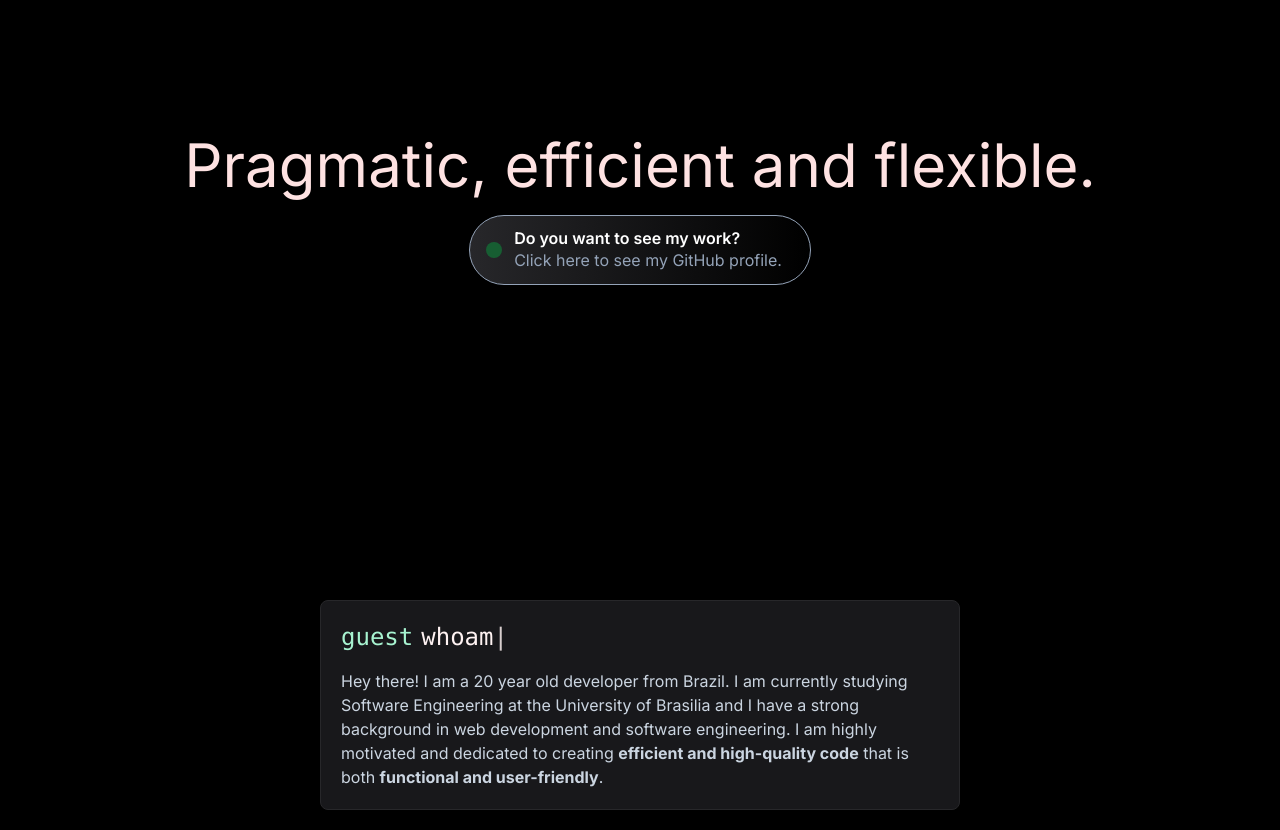
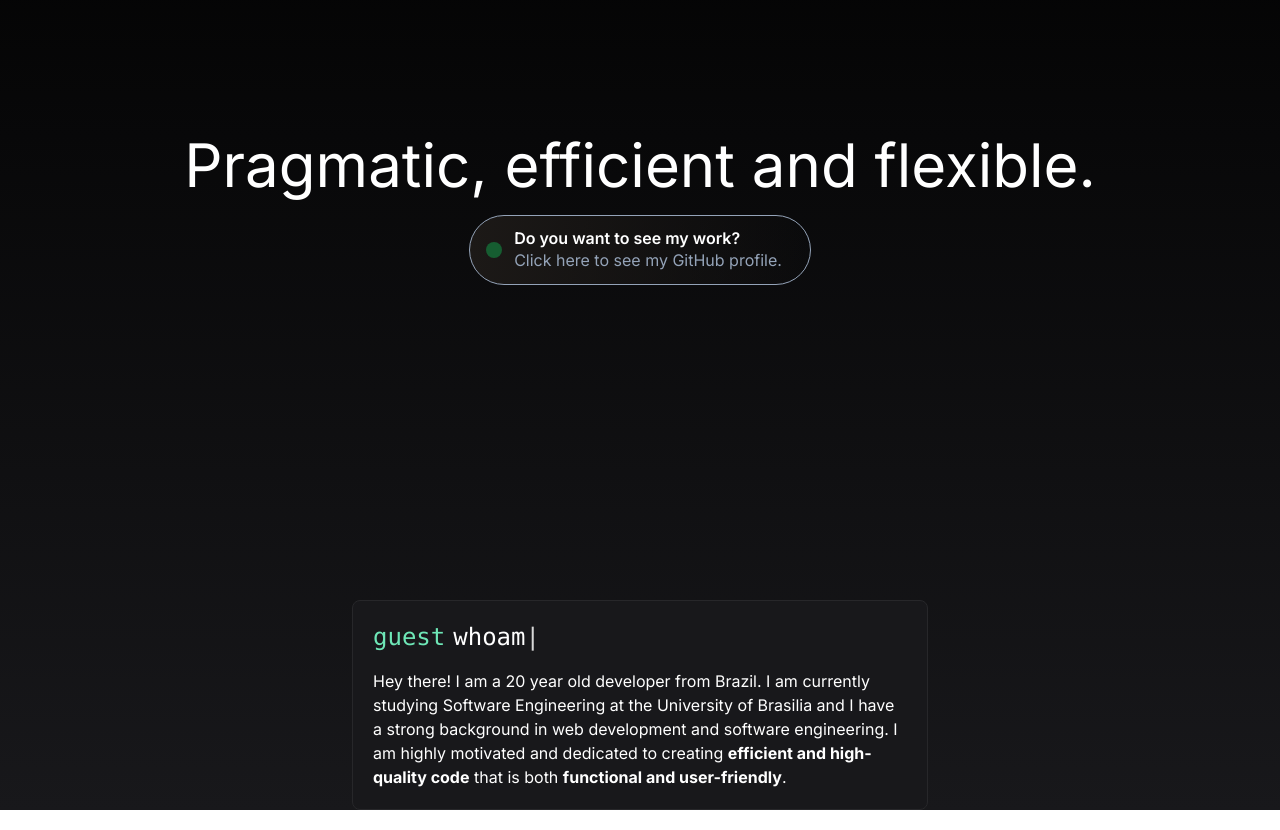
Before and after one commit to bitterteriyaki/portfolio, a Next.js app: page / in a window 1280 px wide. Shown: the part 200-1030 px from the top of the page. Built offline with nearby package versions, Linux system fonts and the light colour scheme; a web font is replaced by a local one.

Commit message:
feat: modularize application components

```diff
--- a/components/AboutMe.tsx
+++ /dev/null
@@ -1,105 +0,0 @@
-import { useState, useEffect } from 'react';
-import CardShine from './CardShine';
-
-function sleep(ms: number) {
-  return new Promise((resolve) => setTimeout(resolve, ms));
-}
-
-export default function AboutMe() {
-  const shineSize = 256;
-  const [coords, setCoords] = useState({ x: 0, y: 0 });
-
-  const classes = [
-    'w-5/6',
-    'md:w-1/2',
-    'p-5',
-    'bg-zinc-900',
-    'max-w-2xl',
-    'rounded-lg',
-    'border',
-    'border-solid',
-    'border-zinc-800',
-    'overflow-hidden',
-    'group',
-    'relative',
-    'ease-out',
-    'duration-200',
-    'mb-5',
-  ];
-
-  const typingText = 'whoami';
-
-  const [text, setText] = useState('');
-  const [typing, setTyping] = useState<boolean>(true);
-
-  useEffect(() => {
-    const timeout = setTimeout(() => {
-      if (typing === true && text !== typingText) {
-        setText(typingText.slice(0, text.length + 1));
-      } else if (typing === true && text === typingText) {
-        sleep(2000).then(() => setTyping(false));
-      } else if (typing === false) {
-        setText(typingText.slice(0, text.length - 1));
-        if (text.length <= 1) setTyping(true);
-      }
-    }, 200);
-
-    return () => clearTimeout(timeout);
-  }, [text, typing]);
-
-  function handleMouseMove(event: React.MouseEvent<HTMLDivElement>) {
-    const coordX = event.pageX - event.currentTarget.offsetLeft - shineSize / 2;
-    const coordY = event.pageY - event.currentTarget.offsetTop - shineSize / 2;
-
-    setCoords({ x: coordX, y: coordY });
-
-    const x =
-      event.pageX -
-      event.currentTarget.offsetLeft -
-      event.currentTarget.offsetWidth / 2;
-    const y =
-      event.pageY -
-      event.currentTarget.offsetTop -
-      event.currentTarget.offsetHeight / 2;
-
-    const degX = (x * 6) / event.currentTarget.offsetWidth;
-    const degY = (y * 2) / event.currentTarget.offsetHeight;
-
-    const transform = `perspective(700px) rotateX(${degY}deg) rotateY(${-degX}deg)`;
-    event.currentTarget.style.transform = transform;
-  }
-
-  function handleMouseOut(event: React.MouseEvent<HTMLDivElement>) {
-    event.currentTarget.style.transform =
-      'perspective(700px) rotateX(0deg) rotateY(0deg)';
-  }
-
-  return (
-    <div
-      className={classes.join(' ')}
-      onMouseMove={handleMouseMove}
-      onMouseOut={handleMouseOut}
-    >
-      <h2 className="mb-4 text-red-50">
-        <code className="bg-inherit text-2xl">
-          <span className="mr-2 text-emerald-200">
-            guest
-            <i className="nf nf-md-chevron_right"></i>
-          </span>
-          <span>{text}</span>
-          <span className="animate-pulse">|</span>
-        </code>
-      </h2>
-      <p className="text-slate-300">
-        Hey there! I am a 20 year old developer from Brazil. I am currently
-        studying Software Engineering at the University of Brasilia and I have a
-        strong background in web development and software engineering. I am
-        highly motivated and dedicated to creating
-        {` `}
-        <b>efficient and high-quality code</b>
-        {` `}that is both <b>functional and user-friendly</b>.
-      </p>
-      <CardShine x={coords.x} y={coords.y} />
-    </div>
-  );
-}
--- a/components/BubbleHover.tsx
+++ b/components/BubbleHover.tsx
@@ -1,11 +1,10 @@
 import { useState } from 'react';
 
-export default function BubbleHover() {
+function BubbleHover() {
   const [current, setCurrent] = useState<number>();
-  const classes = ['text-red-100', 'text-6xl', 'text-center', 'my-5'];
 
-  function mapSpans(char: string, index: number) {
-    const classes = ['duration-[50ms]'];
+  function mapChars(char: string, index: number) {
+    const classes = ['duration-100'];
 
     if (index === current) classes.push('font-extrabold');
     if (index - 1 === current || index + 1 === current)
@@ -28,7 +27,9 @@ export default function BubbleHover() {
   }
 
   const text = 'Pragmatic, efficient and flexible.';
-  const spans = text.split('').map(mapSpans);
+  const spans = text.split('').map(mapChars);
 
-  return <h1 className={classes.join(' ')}>{spans}</h1>;
+  return <h1 className="my-5 text-center text-6xl text-white">{spans}</h1>;
 }
+
+export default BubbleHover;
--- /dev/null
+++ b/components/Card.tsx
@@ -0,0 +1,60 @@
+import { useState } from 'react';
+import Shine from './Shine';
+
+function Card(props: { children: React.ReactNode }) {
+  const [coords, setCoords] = useState({ x: 0, y: 0 });
+  const classes = [
+    'p-5',
+    'bg-zinc-900',
+    'border',
+    'border-solid',
+    'border-zinc-800',
+    'rounded-lg',
+    'w-full',
+    'ease-out',
+    'duration-200',
+    'group',
+    'overflow-hidden',
+    'max-w-xl',
+    'text-white',
+  ];
+
+  function handleMouseMove(event: React.MouseEvent<HTMLDivElement>) {
+    setCoords({
+      x: event.pageX - event.currentTarget.offsetLeft - 128,
+      y: event.pageY - event.currentTarget.offsetTop - 128,
+    });
+
+    const x =
+      event.pageX -
+      event.currentTarget.offsetLeft -
+      event.currentTarget.offsetWidth / 2;
+    const y =
+      event.pageY -
+      event.currentTarget.offsetTop -
+      event.currentTarget.offsetHeight / 2;
+
+    const degX = (x * 6) / event.currentTarget.offsetWidth;
+    const degY = (y * 3) / event.currentTarget.offsetHeight;
+
+    event.currentTarget.style.transform = `perspective(700px) rotateX(${degY}deg) rotateY(${-degX}deg)`;
+  }
+
+  function handleMouseOut(event: React.MouseEvent<HTMLDivElement>) {
+    event.currentTarget.style.transform =
+      'perspective(700px) rotateX(0deg) rotateY(0deg)';
+  }
+
+  return (
+    <div
+      className={classes.join(' ')}
+      onMouseMove={handleMouseMove}
+      onMouseOut={handleMouseOut}
+    >
+      {props.children}
+      <Shine x={coords.x} y={coords.y} />
+    </div>
+  );
+}
+
+export default Card;
--- a/components/CardShine.tsx
+++ /dev/null
@@ -1,28 +0,0 @@
-type CardShineProps = {
-  x: number;
-  y: number;
-};
-
-export default function CardShine(props: CardShineProps) {
-  const classes = [
-    'w-72',
-    'h-72',
-    'bg-green-400',
-    'rounded-full',
-    'blur-[96px]',
-    'mix-blend-soft-light',
-    'opacity-0',
-    'group-hover:opacity-90',
-    'absolute',
-    'top-0',
-    'left-0',
-    'transition-opacity',
-  ];
-
-  return (
-    <div
-      className={classes.join(' ')}
-      style={{ transform: `translate(${props.x}px, ${props.y}px)` }}
-    ></div>
-  );
-}
--- a/components/Hero.tsx
+++ /dev/null
@@ -1,19 +0,0 @@
-import BubbleHover from '../components/BubbleHover';
-import Invite from '../components/Invite';
-
-export default function Hero() {
-  const classes = [
-    'h-screen',
-    'flex',
-    'flex-col',
-    'justify-center',
-    'items-center',
-  ];
-
-  return (
-    <div className={classes.join(' ')}>
-      <BubbleHover />
-      <Invite />
-    </div>
-  );
-}
--- a/components/Info.tsx
+++ /dev/null
@@ -1,11 +0,0 @@
-import AboutMe from './AboutMe';
-
-export default function Info() {
-  const classes = ['grid', 'place-items-center'];
-
-  return (
-    <div className={classes.join(' ')}>
-      <AboutMe />
-    </div>
-  );
-}
--- a/components/Invite.tsx
+++ b/components/Invite.tsx
@@ -1,23 +1,23 @@
 import Link from 'next/link';
 
-export default function Invite() {
+function Invite() {
   const classes = [
-    'text-white',
+    'grid',
+    'grid-flow-col',
+    'place-items-center',
+    'gap-3',
     'border',
     'border-solid',
     'border-slate-400',
     'px-4',
     'py-3',
     'rounded-full',
-    'grid',
-    'grid-flow-col',
-    'place-items-center',
-    'gap-3',
+    'bg-gradient-to-r',
+    'from-stone-900',
+    'hover:bg-zinc-900',
+    'duration-200',
+    'text-white',
     'group',
-    'bg-gradient-to-r',
-    'from-zinc-800',
-    'hover:bg-zinc-800',
-    'duration-200',
   ];
 
   return (
@@ -26,7 +26,7 @@ export default function Invite() {
       target="_blank"
       className={classes.join(' ')}
     >
-      <div className="rounded-full bg-green-800 px-2 py-2 opacity-90">
+      <div className="rounded-full bg-green-800 p-2 opacity-90">
         <i className="nf nf-dev-git_pull_request text-[22px] text-green-400"></i>
       </div>
       <div>
@@ -39,3 +39,5 @@ export default function Invite() {
     </Link>
   );
 }
+
+export default Invite;
--- /dev/null
+++ b/components/Shine.tsx
@@ -0,0 +1,21 @@
+function Shine(props: { x: number; y: number }) {
+  const style = { transform: `translate(${props.x}px, ${props.y}px)` };
+  const classes = [
+    'w-96',
+    'h-96',
+    'bg-green-400',
+    'absolute',
+    'top-0',
+    'left-0',
+    'rounded-full',
+    'blur-[96px]',
+    'mix-blend-soft-light',
+    'opacity-0',
+    'group-hover:opacity-60',
+    'transition-opacity',
+  ];
+
+  return <div className={classes.join(' ')} style={style}></div>;
+}
+
+export default Shine;
--- /dev/null
+++ b/components/TerminalText.tsx
@@ -0,0 +1,41 @@
+import { useState, useEffect } from 'react';
+
+function sleep(ms: number) {
+  return new Promise((resolve) => setTimeout(resolve, ms));
+}
+
+function TerminalText(props: { text: string }) {
+  const originalText = props.text;
+  const [text, setText] = useState('');
+  const [typing, setTyping] = useState<boolean>(true);
+
+  useEffect(() => {
+    const timeout = setTimeout(() => {
+      if (typing === true && text !== originalText) {
+        setText(originalText.slice(0, text.length + 1));
+      } else if (typing === true && text === originalText) {
+        sleep(2000).then(() => setTyping(false));
+      } else if (typing === false) {
+        setText(originalText.slice(0, text.length - 1));
+        if (text.length <= 1) setTyping(true);
+      }
+    }, 200);
+
+    return () => clearTimeout(timeout);
+  }, [text, typing]);
+
+  return (
+    <h2 className="mb-4">
+      <code className="bg-inherit text-2xl">
+        <span className="mr-2 text-emerald-300">
+          guest
+          <i className="nf nf-md-chevron_right"></i>
+        </span>
+        <span>{text}</span>
+        <span className="animate-pulse">|</span>
+      </code>
+    </h2>
+  );
+}
+
+export default TerminalText;
--- a/pages/_document.tsx
+++ b/pages/_document.tsx
@@ -1,10 +1,18 @@
 import { Html, Head, Main, NextScript } from 'next/document';
 
 export default function Document() {
+  const classes = [
+    'bg-gradient-to-b',
+    'from-black',
+    'to-zinc-900',
+    'font-["Inter"]',
+    'cursor-default',
+  ];
+
   return (
     <Html lang="en">
       <Head />
-      <body className="cursor-default bg-black font-['Inter']">
+      <body className={classes.join(' ')}>
         <Main />
         <NextScript />
       </body>
--- a/pages/index.tsx
+++ b/pages/index.tsx
@@ -1,8 +1,10 @@
 import Head from 'next/head';
-import Hero from '../components/Hero';
-import Info from '../components/Info';
+import BubbleHover from '@/components/BubbleHover';
+import Invite from '@/components/Invite';
+import Card from '@/components/Card';
+import TerminalText from '@/components/TerminalText';
 
-export default function Home() {
+function Home() {
   return (
     <>
       <Head>
@@ -11,11 +13,28 @@ export default function Home() {
       </Head>
 
       <main>
-        <section>
-          <Hero />
-          <Info />
+        <section className="grid place-items-center">
+          <div className="flex h-screen flex-col items-center justify-center">
+            <BubbleHover />
+            <Invite />
+          </div>
+          <div className="grid w-5/6 max-w-6xl grid-flow-col place-items-center gap-6">
+            <Card>
+              <TerminalText text="whoami" />
+              <p>
+                Hey there! I am a 20 year old developer from Brazil. I am
+                currently studying Software Engineering at the University of
+                Brasilia and I have a strong background in web development and
+                software engineering. I am highly motivated and dedicated to
+                creating <b>efficient and high-quality code</b> that is both{' '}
+                <b>functional and user-friendly</b>.
+              </p>
+            </Card>
+          </div>
         </section>
       </main>
     </>
   );
 }
+
+export default Home;
```
